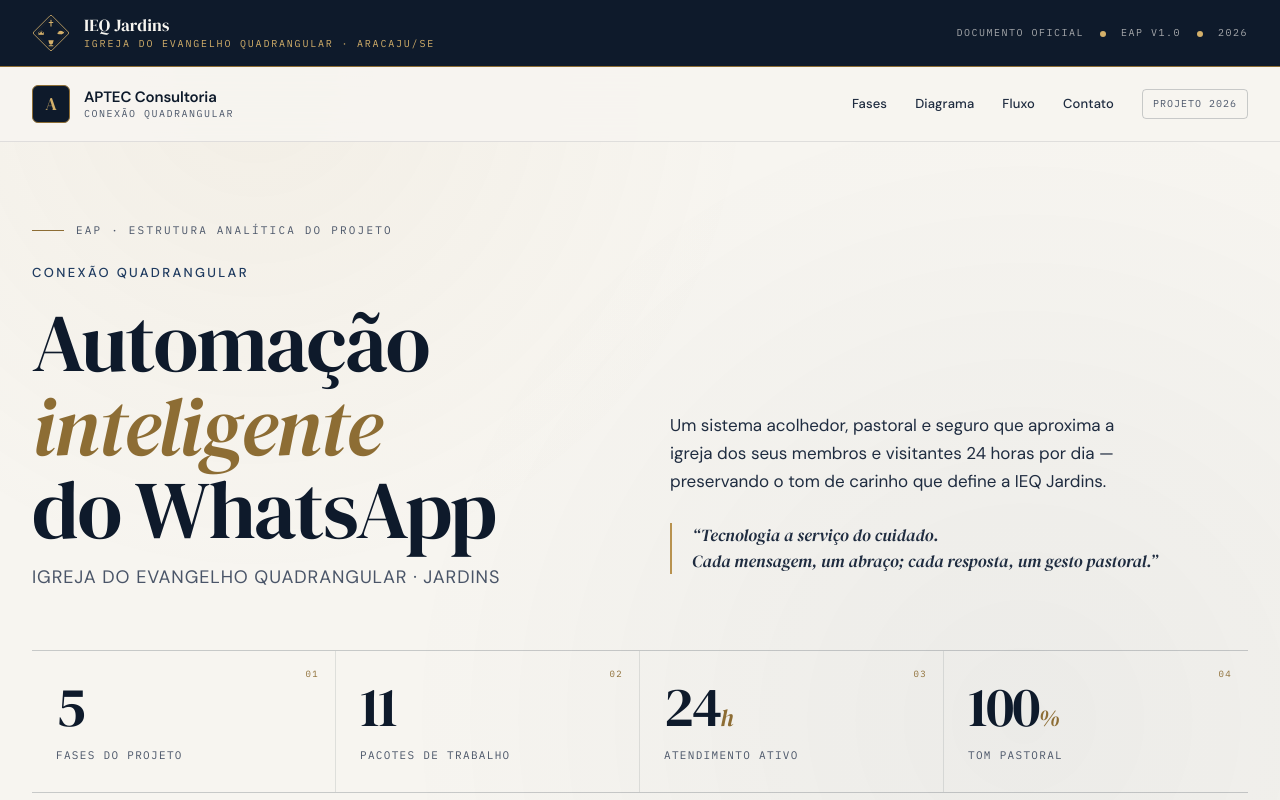
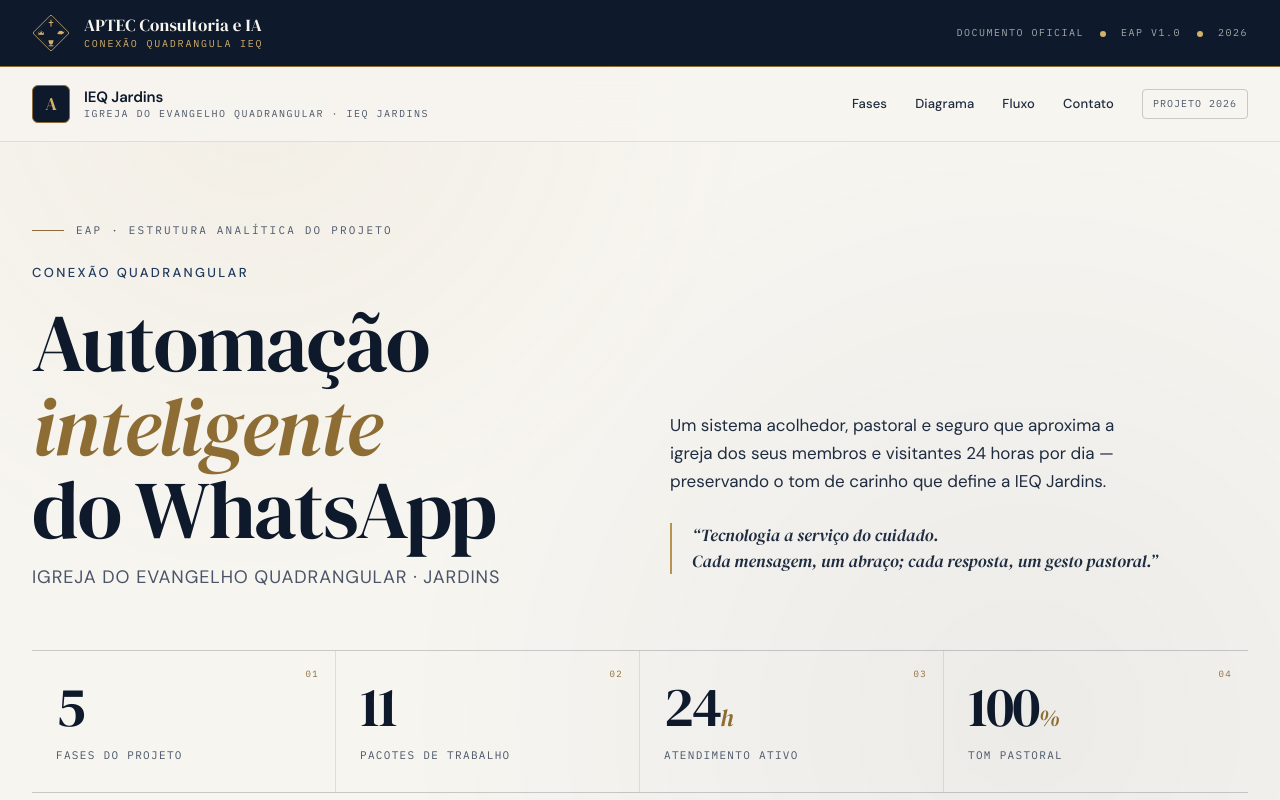
Before and after one commit to alexpinto2-dev/EAP-IEQ-Jardins, a plain HTML site: page index.html in a window 1280 px wide. Shown: the top 800 px of the page. Drawn offline with Linux system fonts and the light colour scheme.

Commit message:
Update index.html
Alteração do topo

```diff
--- a/index.html
+++ b/index.html
@@ -949,8 +949,8 @@
         </g>
       </svg>
       <div class="church-name">
-        <strong>IEQ Jardins</strong>
-        <small>Igreja do Evangelho Quadrangular · Aracaju/SE</small>
+        <strong>APTEC Consultoria e IA</strong>
+        <small>Conexão Quadrangula IEQ</small>
       </div>
     </div>
     <div class="top-bar-right">
@@ -969,8 +969,8 @@
     <a class="brand" href="#top">
       <div class="brand-mark">A</div>
       <div class="brand-text">
-        <span class="brand-name">APTEC Consultoria</span>
-        <span class="brand-sub">Conexão Quadrangular</span>
+        <span class="brand-name">IEQ Jardins</span>
+        <span class="brand-sub">Igreja do Evangelho Quadrangular · IEQ Jardins</span>
       </div>
     </a>
     <div class="nav-links">
```
